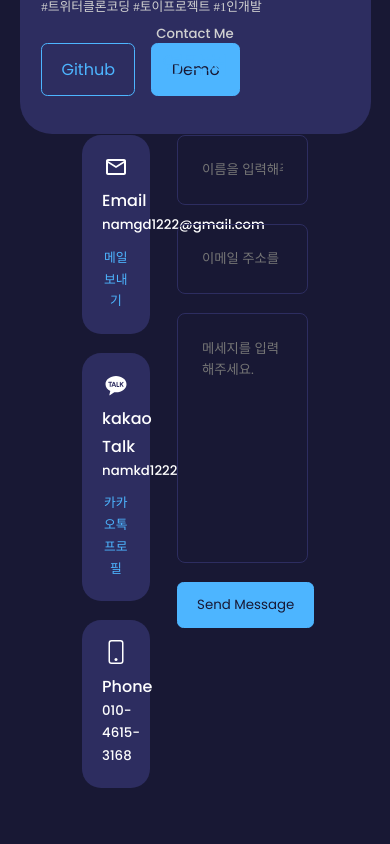
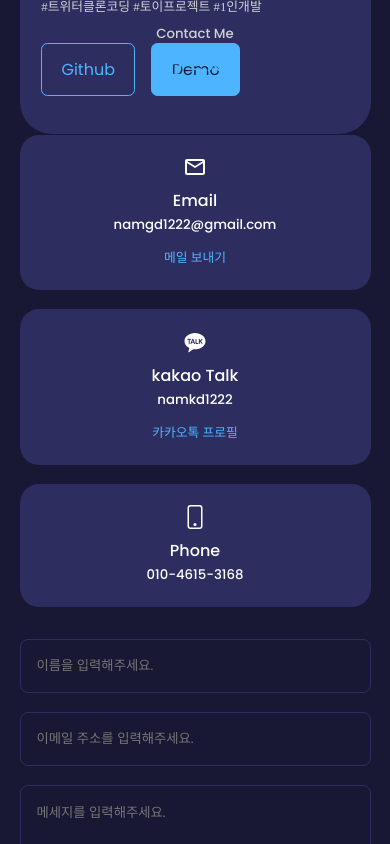
Before and after one commit to NamGideokk/portfolio-website, a React (Create React App) app: page / in a window 390 px wide. Shown: the part 5160-6004 px from the top of the page. Built offline with nearby package versions, Linux system fonts and the light colour scheme; a web font is replaced by a local one.

Commit message:
mobile 환경 추가 필

```diff
--- a/src/components/contact/contact.scss
+++ b/src/components/contact/contact.scss
@@ -45,7 +45,7 @@
     input,
     textarea {
       width: 100%;
-      padding: 1.5rem;
+      padding: 1rem;
       border-radius: 0.5rem;
       background-color: transparent;
       border: $border-bg;
@@ -54,3 +54,18 @@
     }
   }
 }
+
+/* 미디어 쿼리 (medium) */
+@media screen and (max-width: 1024px) {
+  .contact__container {
+    grid-template-columns: 1fr;
+    gap: 2rem;
+  }
+}
+
+/* 미디어 쿼리 (small) */
+@media screen and (max-width: 600px) {
+  .contact__container {
+    width: $container-width-sm;
+  }
+}
```
